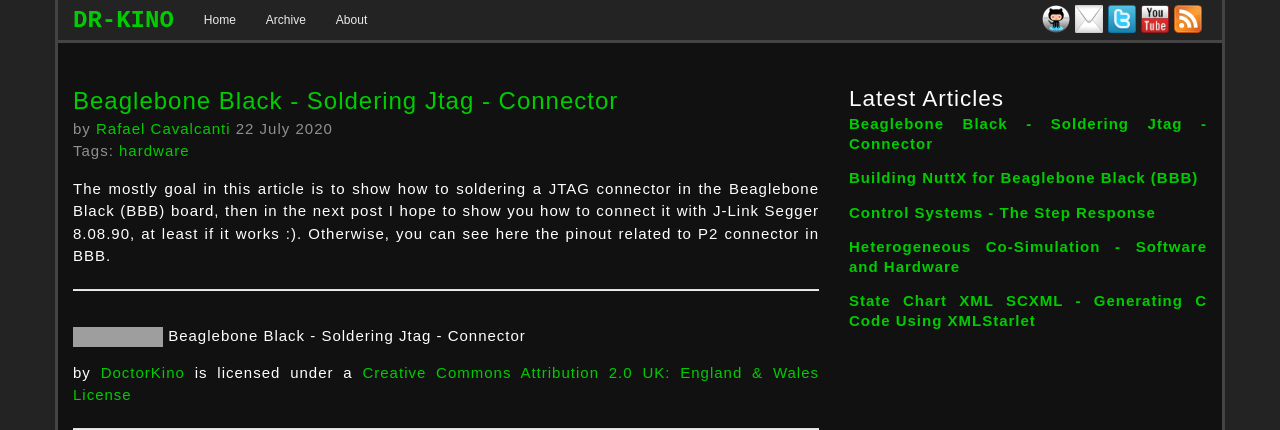
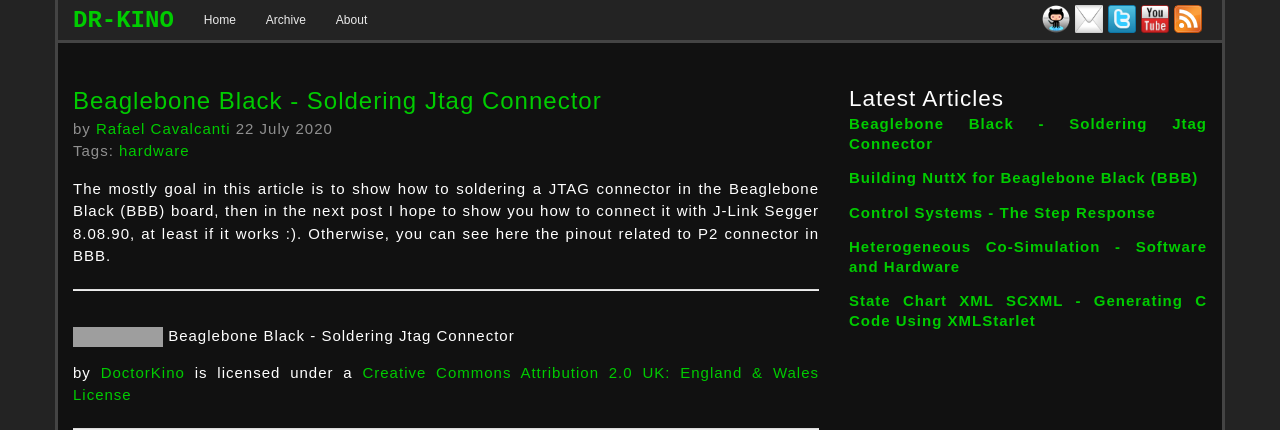
Before and after one commit to dr-kino/dr-kino.github.io, a Jekyll site: the page built from _posts/2020-07-22-Beaglebone-black-soldering-jyag-connector.markdown, in a window 1280 px wide and 900 px high. Shown: the top 430 px of the window. Built offline with Jekyll 4.4.1, drawn with Linux system fonts in a browser that asks for light colours; nearby versions of some CDN libraries; comment, search, counter and statistics services are not loaded; grey boxes are pictures that could not be loaded.

```diff
--- a/_posts/2020-07-22-Beaglebone-black-soldering-jyag-connector.markdown
+++ b/_posts/2020-07-22-Beaglebone-black-soldering-jyag-connector.markdown
@@ -1,6 +1,6 @@
 ---
 layout: article
-title: Beaglebone Black - Soldering Jtag - Connector
+title: Beaglebone Black - Soldering Jtag Connector
 tags:
   - hardware
 author:
```
